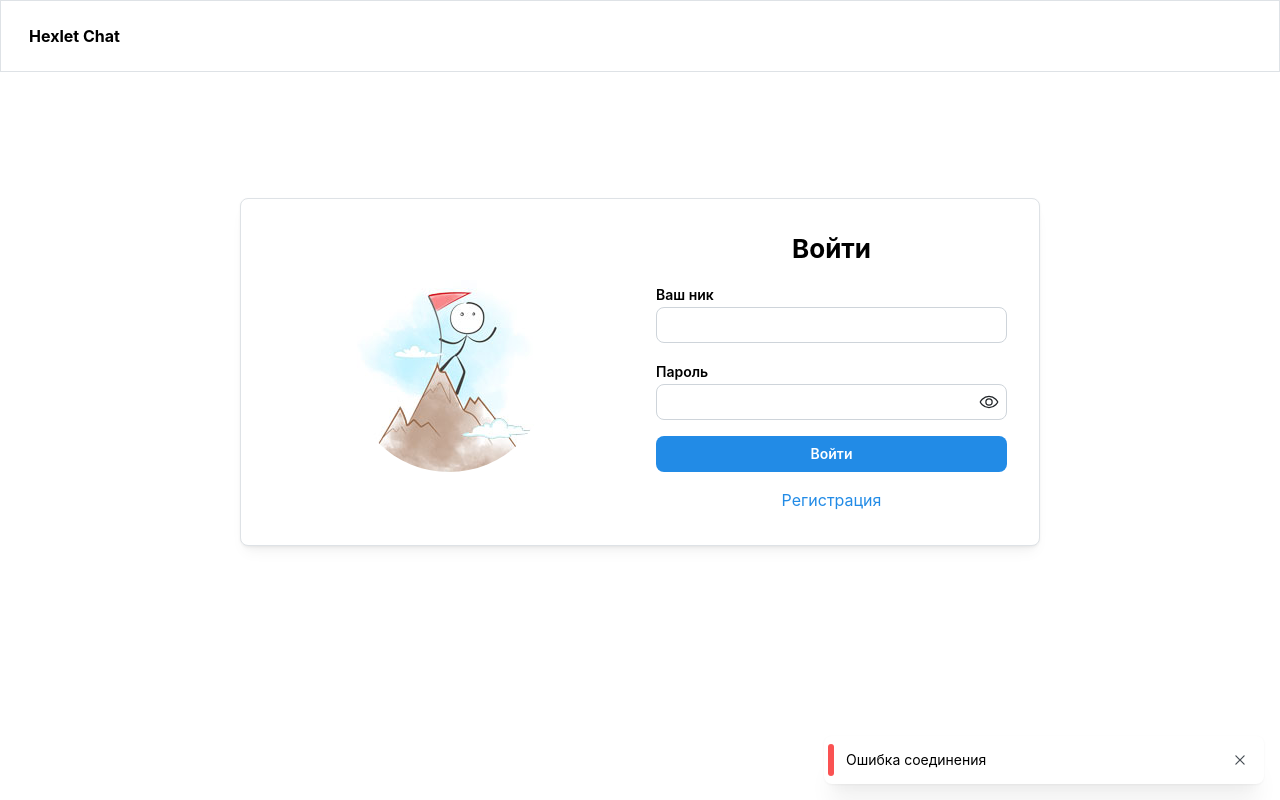
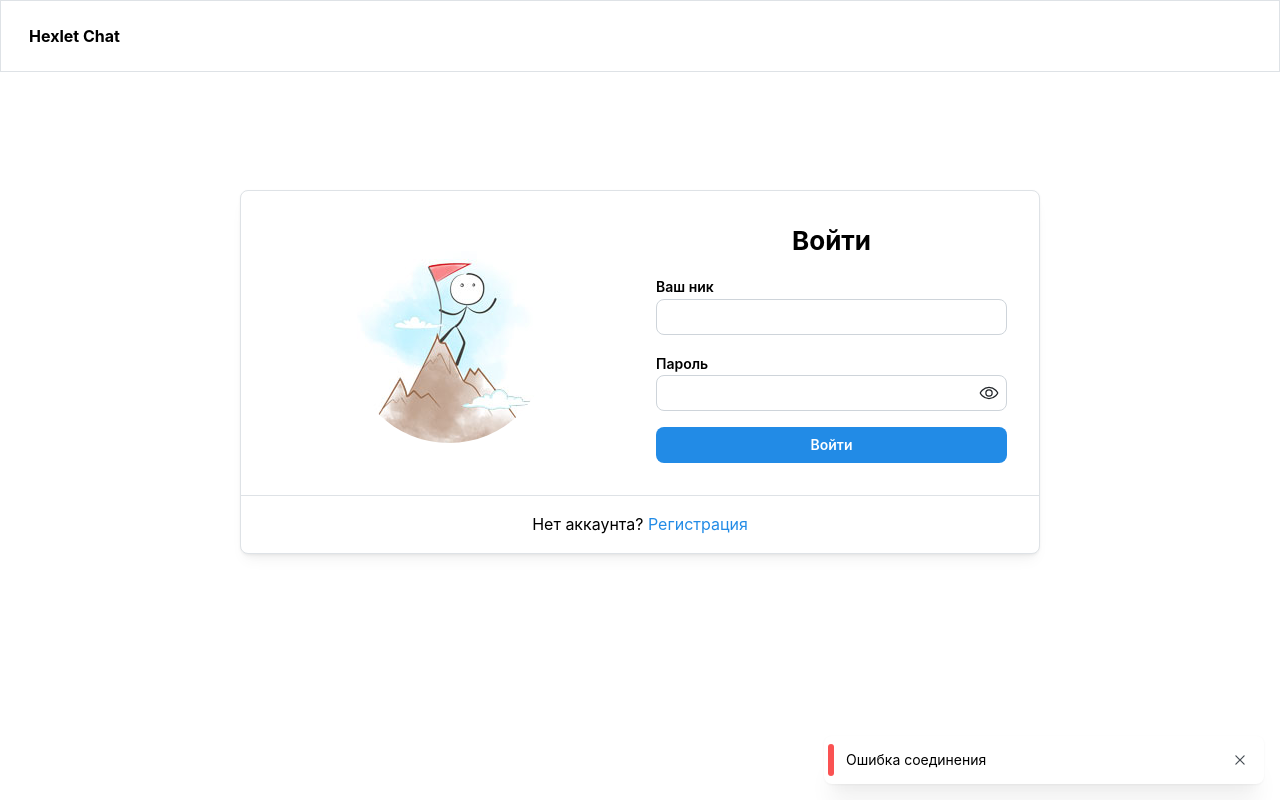
Before and after one commit to FredNo94/fullstack-javascript-project-12, a React (Vite) app: page /login in a window 1280 px wide. Built offline with nearby package versions, Linux system fonts and the light colour scheme; no server answers; what leo-profanity would draw is missing.

Commit message:
Fix view sing in form

```diff
--- a/src/components/LoginForm.jsx
+++ b/src/components/LoginForm.jsx
@@ -1,6 +1,6 @@
 import { useTranslation } from 'react-i18next';
 import { useState } from 'react';
-import { Alert, Anchor, Button, Center, Image, Paper, PasswordInput, SimpleGrid, Stack, TextInput, Title } from '@mantine/core';
+import { Alert, Anchor, Box, Button, Center, Divider, Image, Paper, PasswordInput, SimpleGrid, Stack, Text, TextInput, Title } from '@mantine/core';
 import { useForm } from '@mantine/form';
 import { Link, useNavigate } from 'react-router-dom';
 import useAuthStore from '../authStore';
@@ -45,8 +45,8 @@ export default function LoginForm() {
   };
 
   return (
-    <Paper withBorder shadow="sm" radius="md" p="xl" w="100%" maw={800}>
-      <SimpleGrid cols={{ base: 1, sm: 2 }} spacing="xl">
+    <Paper withBorder shadow="sm" radius="md" w="100%" maw={800}>
+      <SimpleGrid cols={{ base: 1, sm: 2 }} spacing="xl" p="xl">
         <Center>
           <Image src={avatarImg} alt="" w={200} maw="100%" radius="50%" />
         </Center>
@@ -72,10 +72,16 @@ export default function LoginForm() {
             {...form.getInputProps('password')}
           />
           <Button type="submit" loading={isSubmitting} fullWidth>{t('auth.login')}</Button>
-          <Anchor component={Link} to="/signup" ta="center">{t('auth.signup')}</Anchor>
         </Stack>
       </form>
       </SimpleGrid>
+      <Divider />
+      <Box p="md">
+        <Text ta="center">
+          {t('auth.noAccount')}{' '}
+          <Anchor component={Link} to="/signup">{t('auth.signup')}</Anchor>
+        </Text>
+      </Box>
     </Paper>
   );
 }
--- a/src/locales/ru.js
+++ b/src/locales/ru.js
@@ -22,6 +22,7 @@ export default {
       "password": "Пароль",
       "togglePassword": "Показать или скрыть пароль",
       "signup": "Регистрация",
+      "noAccount": "Нет аккаунта?",
       "userExists": "Такой пользователь уже существует",
       "signupError": "Не удалось зарегистрироваться. Проверьте подключение и попробуйте ещё раз.",
       "username": "Имя пользователя",
```
